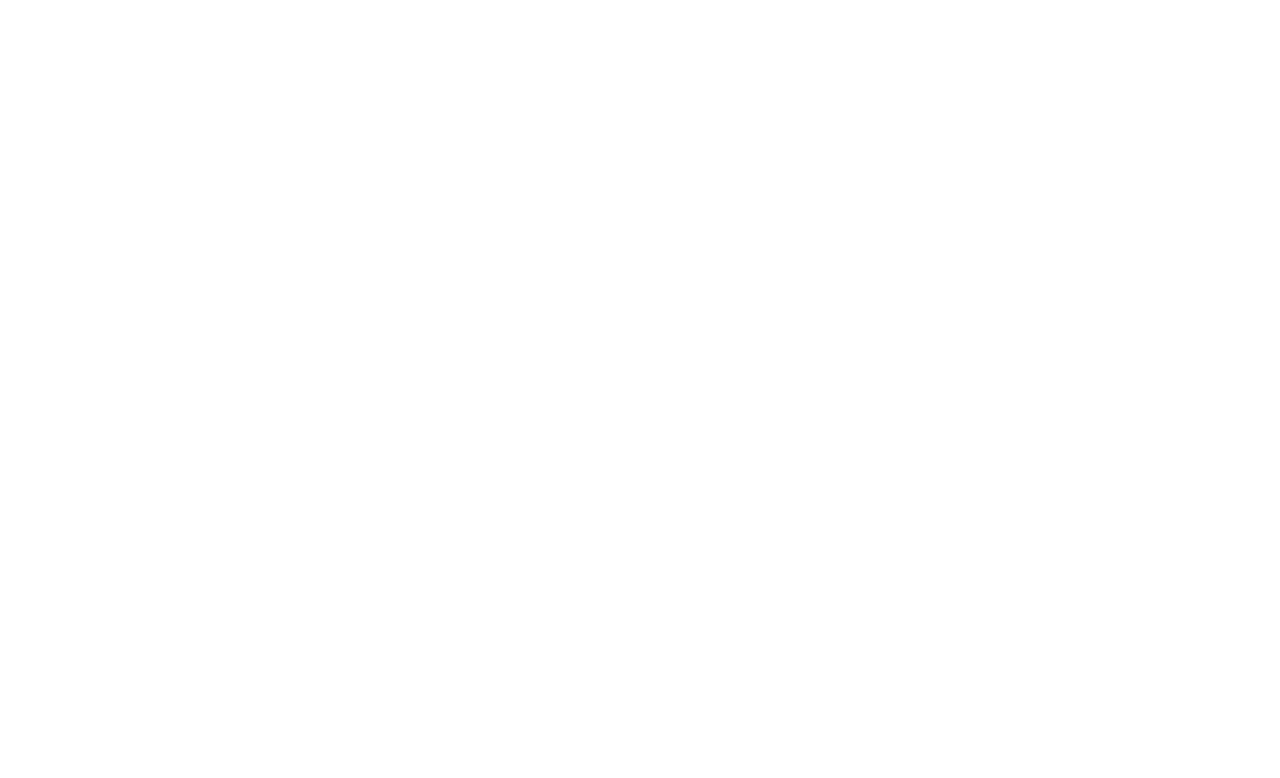
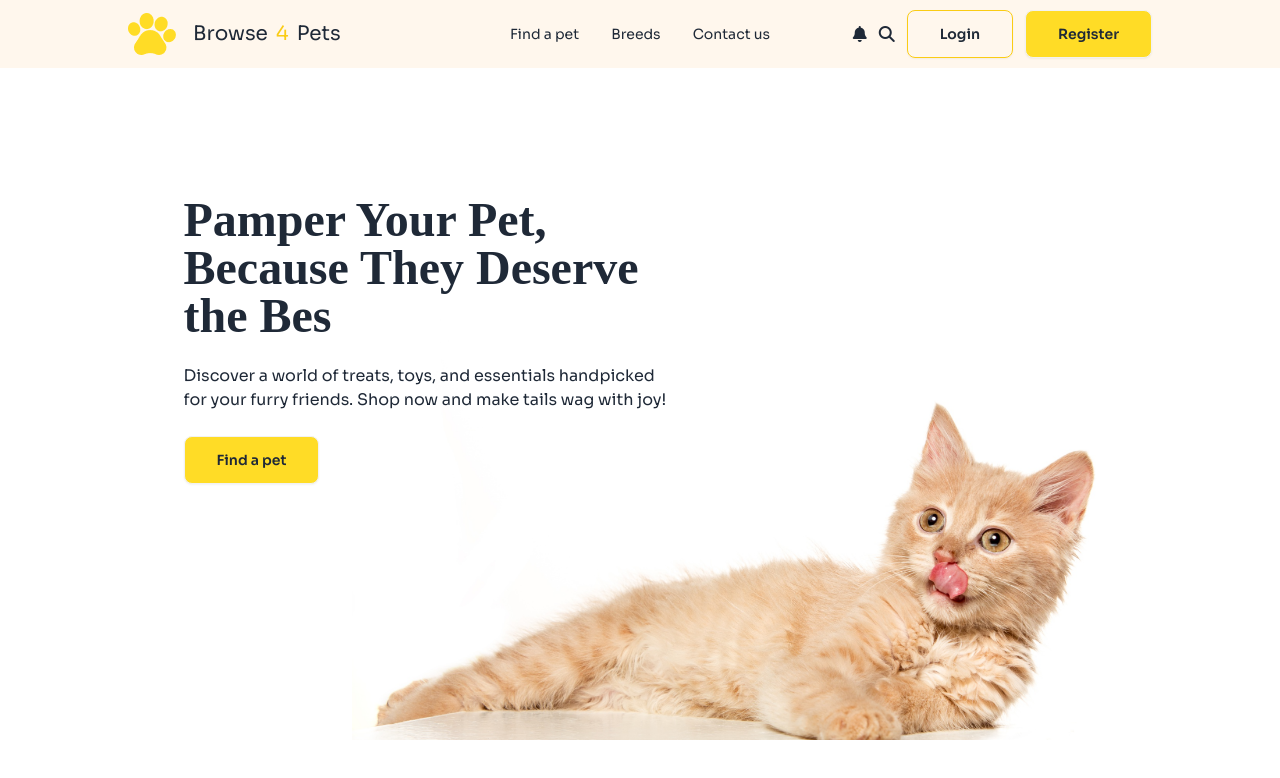
Before and after one commit to srsshawon/assignment-3-category-0001, a plain HTML site: page index.html in a window 1280 px wide. Drawn offline with nearby package versions, Linux system fonts and the light colour scheme; a web font is replaced by a local one.

Commit message:
added the navbar section and hero section

```diff
--- a/index.html
+++ b/index.html
@@ -3,6 +3,23 @@
 <head>
     <meta charset="UTF-8">
     <meta name="viewport" content="width=device-width, initial-scale=1.0">
+    <!-- font awesome cdn -->
+    <link rel="stylesheet" href="https://cdnjs.cloudflare.com/ajax/libs/font-awesome/6.5.1/css/all.min.css">
+
+    <!-- Google Font -->
+    <link rel="preconnect" href="https://fonts.googleapis.com">
+    <link rel="preconnect" href="https://fonts.gstatic.com" crossorigin>
+    <link href="https://fonts.googleapis.com/css2?family=ADLaM+Display&family=Sora:wght@100..800&display=swap" rel="stylesheet">
+
+    <style>
+        .font-adlam{
+            font-family: "ADLaM Display", serif;
+        }
+        .font-sora{
+            font-family: "Sora", serif;
+        }
+    </style>
+
     <!-- DaisyUi CDN -->
     <link href="https://cdn.jsdelivr.net/npm/daisyui@4.12.23/dist/full.min.css" rel="stylesheet" type="text/css" />
     <script src="https://cdn.tailwindcss.com"></script>
@@ -12,6 +29,7 @@
             extend: {
               colors: {
                 clifford: '#da373d',
+                'cat-primary': '#FFDC26',
               }
             }
           }
@@ -20,7 +38,71 @@
     <title>Assignment 3</title>
 </head>
 <body>
-    <header>
+    <header >
+        <!-- navbar -->
+         <nav class="font-sora">
+            <div class="navbar bg-base-100 bg-orange-50 px-32 ">
+                <div class="navbar-start ">
+                  <div class="dropdown ">
+                    <div tabindex="0" role="button" class="btn btn-ghost lg:hidden">
+                      <svg
+                        xmlns="http://www.w3.org/2000/svg"
+                        class="h-5 w-5"
+                        fill="none"
+                        viewBox="0 0 24 24"
+                        stroke="currentColor">
+                        <path
+                          stroke-linecap="round"
+                          stroke-linejoin="round"
+                          stroke-width="2"
+                          d="M4 6h16M4 12h8m-8 6h16" />
+                      </svg>
+                    </div>
+                    <ul
+                      tabindex="0"
+                      class="menu menu-sm dropdown-content bg-base-100 rounded-box z-[1] mt-3 w-52 p-2 shadow ">
+                      <li><a>Find a pet</a></li>
+                      <li><a>Breeds</a></li>
+                      <li><a>Contact us</a></li>
+                    </ul>
+                  </div>
+                  <img  src="c1-assets/logo-header.png" alt="">
+                  <a class="btn btn-ghost font-normal invisible md:visible text-xl">Browse<span class="text-yellow-400">4</span>Pets</a>
+                </div>
+                <div class="navbar-center hidden lg:flex">
+                  <ul class="menu menu-horizontal px-1">
+                    <li><a>Find a pet</a></li>
+                    <li><a>Breeds</a></li>
+                    <li><a>Contact us</a></li>
+                  </ul>
+                </div>
+                <div class="navbar-end invisible md:visible space-x-3  ">
+                    <i class="fa-solid fa-bell "></i>
+                    <i class="fa-solid fa-magnifying-glass"></i>
+                    <a class="btn bg-transparent px-8 border border-yellow-400">Login</a>
+                    <a class="btn bg-cat-primary px-8">Register</a>
+                </div>
+              </div>
+         </nav>
+
+         <!-- Hero section -->
+          <section class="md:container mx-auto mb-32 -mt-32">
+            <div class=" relative hero  min-h-screen flex items-center px-6 lg:px-20 lg:-ml-40 ">
+                <div class="hero-content flex-col lg:flex-row-reverse">
+                    <div class="absolute right-0 bottom-0 w-full lg:w-3/5 -z-10">
+                        <img class="" src="c1-assets/cat-big.png" />
+                    </div>
+                  <div class="relative z-10 lg:w-1/2 w-full text-left ">
+                    <h1 class="text-5xl font-bold font-adlam">Pamper Your Pet, Because They Deserve the Bes</h1>
+                    <p class="py-6 font-sora">
+                        Discover a world of treats, toys, and essentials handpicked for your furry friends. Shop now and make tails wag with joy!
+                    </p>
+                    <button class="btn bg-cat-primary px-8 py-3 font-sora">Find a pet
+                    </button>
+                  </div>
+                </div>
+              </div>
+          </section>
 
     </header>
     <main>
```
